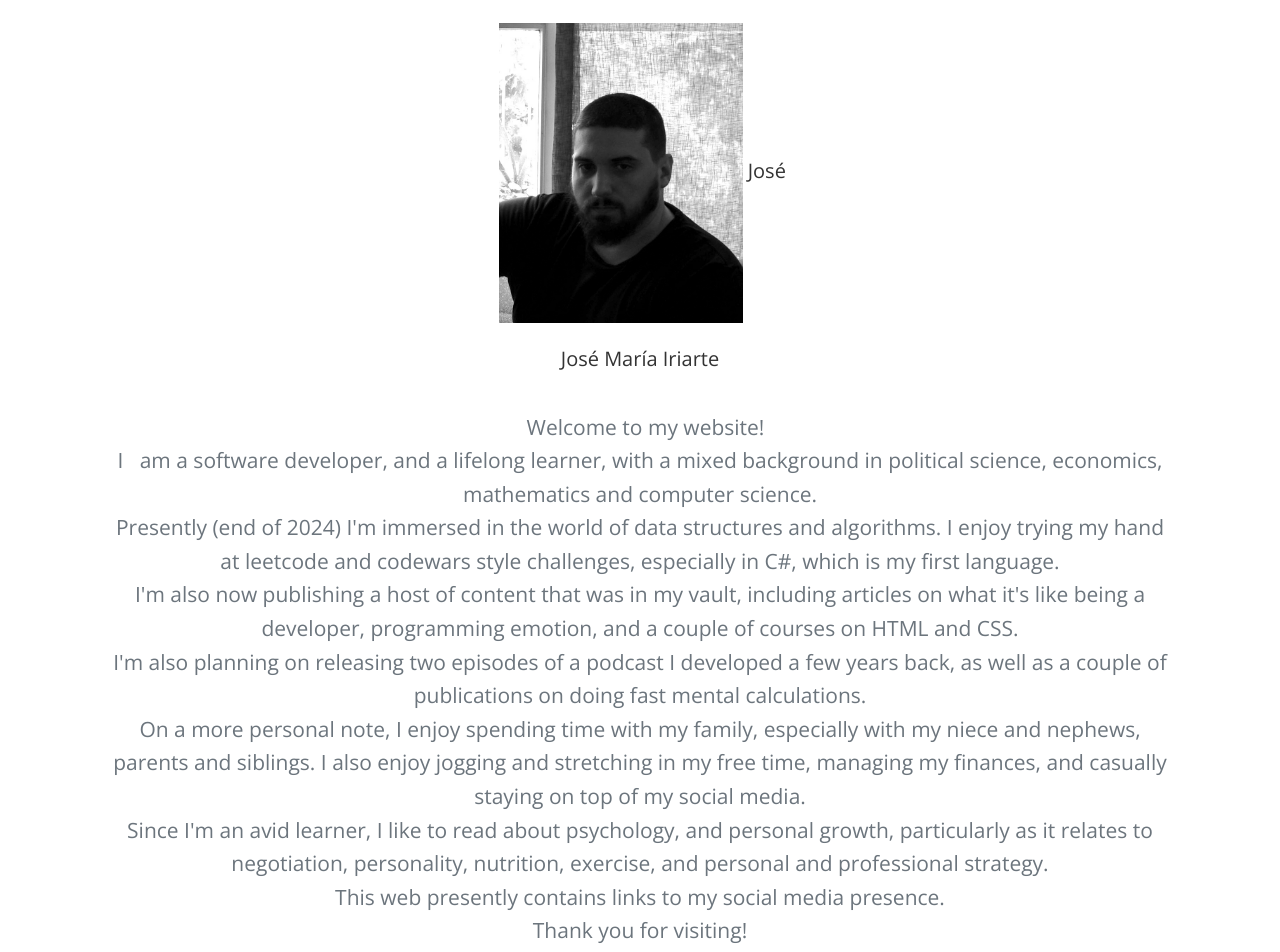
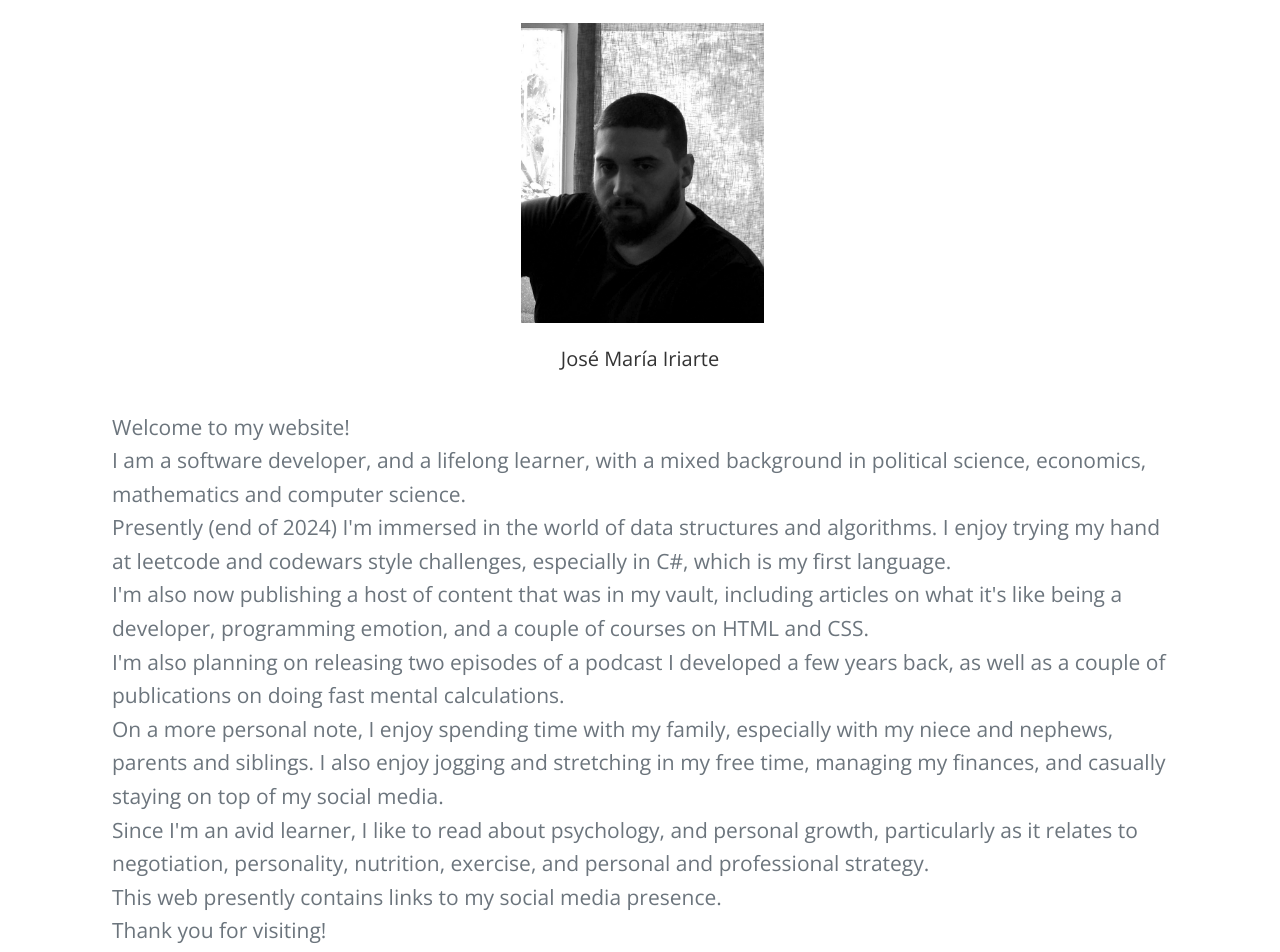
Before and after one commit to tigerbluejay/tigerbluejay.github.io, a plain HTML site: page index.html in a window 1280 px wide. Shown: the top 952 px of the page. Drawn offline with nearby package versions, Linux system fonts and the light colour scheme; a web font is replaced by a local one.

Commit message:
remove trailing name itemprop, attempt to flush text left

```diff
--- a/index.html
+++ b/index.html
@@ -34,7 +34,6 @@
 
             <div class="circular-container">
               <img src="jose-maria-iriarte-portrait.jpg" alt="Jose Maria Iriarte" class="img-fluid" itemprop="image">
-              <span itemprop="name">José María Iriarte</span>
             </div>
           </div>
         </div>
@@ -52,18 +51,17 @@
 
     <div class="row section topspace">
   <div class="col-md-12">
-        <p class="lead text-center text-muted">
-
+    <p class="lead text-muted">
       Welcome to my website!
-          <br>I
- am a software developer, and a lifelong learner, with a mixed background in political science, economics, mathematics and computer science.
+      <br>I am a software developer, and a lifelong learner, with a mixed background in political science, economics, mathematics and computer science.
       <br>Presently (end of 2024) I'm immersed in the world of data structures and algorithms. I enjoy trying my hand at leetcode and codewars style challenges, especially in C#, which is my first language.
       <br>I'm also now publishing a host of content that was in my vault, including articles on what it's like being a developer, programming emotion, and a couple of courses on HTML and CSS.
       <br>I'm also planning on releasing two episodes of a podcast I developed a few years back, as well as a couple of publications on doing fast mental calculations.
       <br>On a more personal note, I enjoy spending time with my family, especially with my niece and nephews, parents and siblings. I also enjoy jogging and stretching in my free time, managing my finances, and casually staying on top of my social media.
       <br>Since I'm an avid learner, I like to read about psychology, and personal growth, particularly as it relates to negotiation, personality, nutrition, exercise, and personal and professional strategy.
       <br>This web presently contains links to my social media presence.
-          <br>Thank you for visiting!</a> </p>
+      <br>Thank you for visiting!
+    </p>
   </div>
 </div>
 
```
Lines whose indentation alone changed are shown as unchanged.
